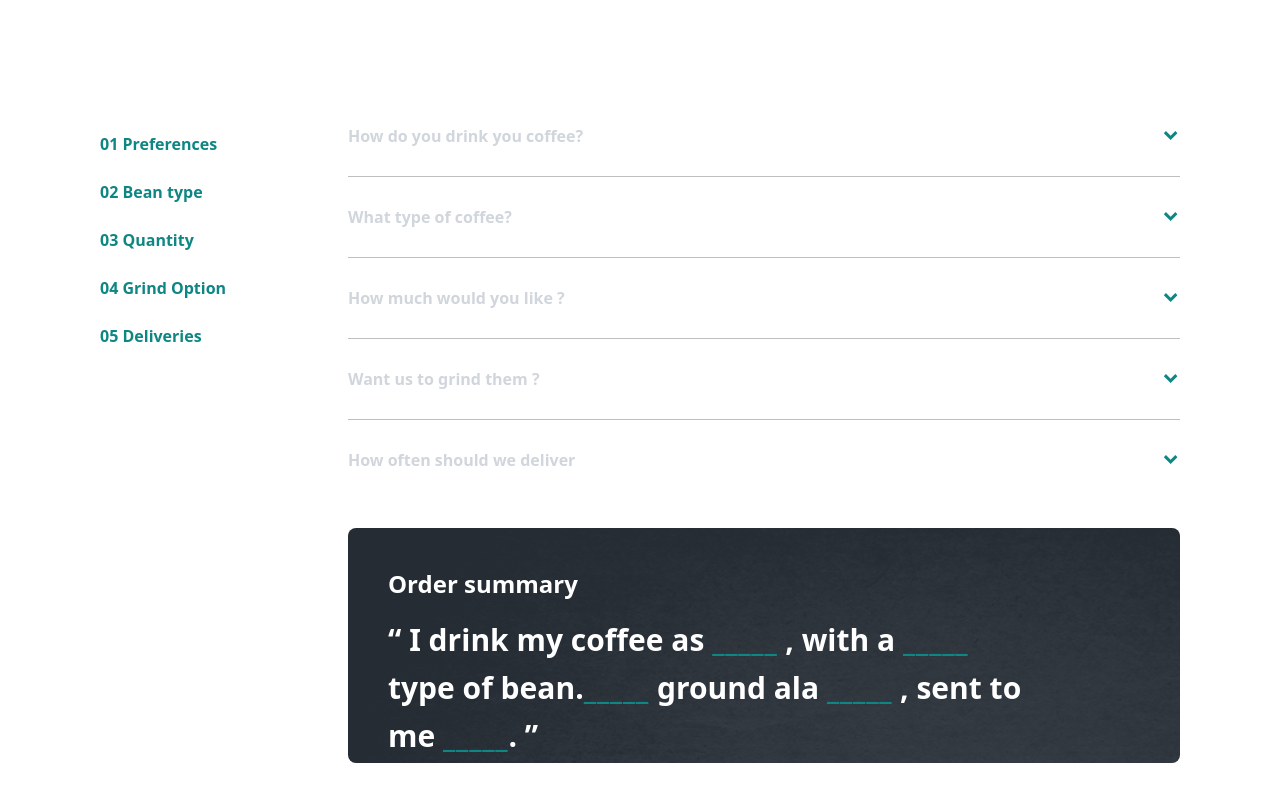
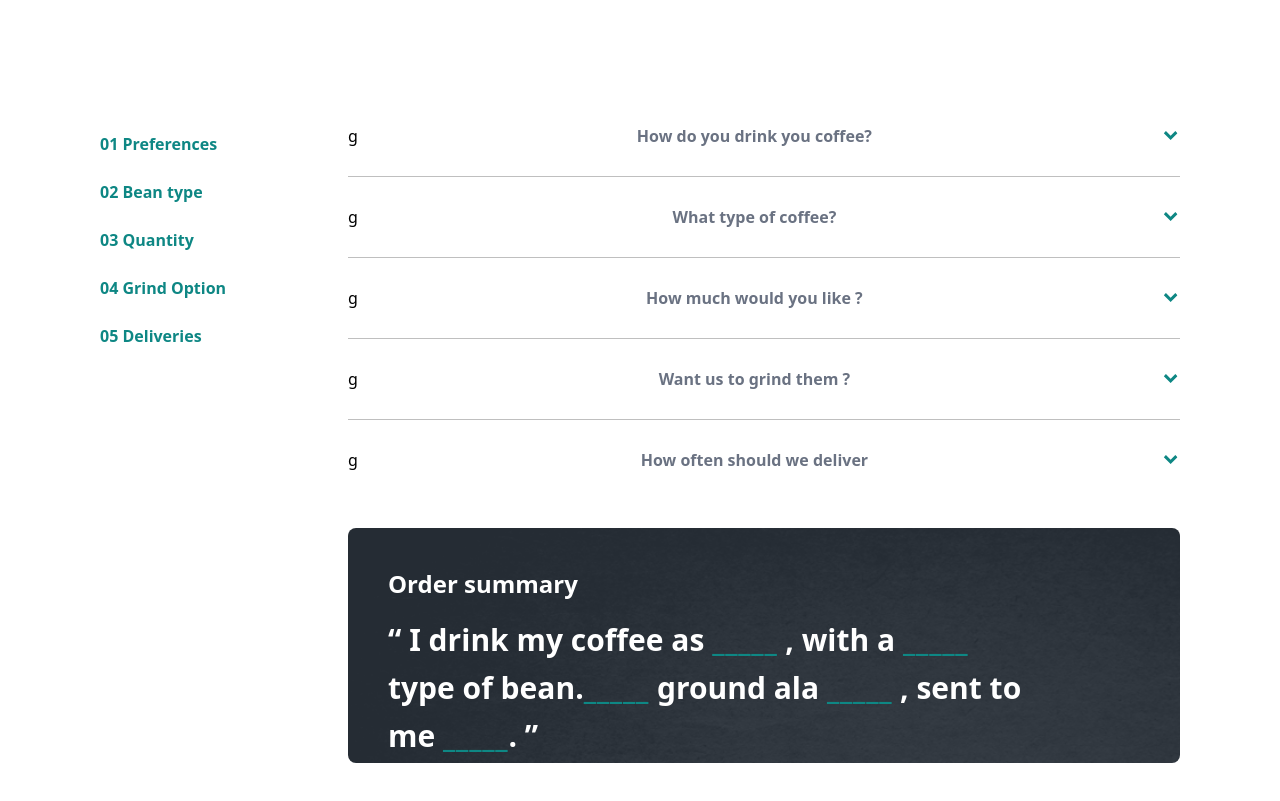
Before and after one commit to ItaloDev-Marcelo/Coffee-Roaster-V2, a React (Vite) app: page /Create-Plan in a window 1280 px wide. Shown: the part 1500-2301 px from the top of the page. Built offline with nearby package versions, Linux system fonts and the light colour scheme.

Commit message:
style: add cursor-pointer to AccordionItem

```diff
--- a/src/components/OrderSummary-accordion/AccordionItem.tsx
+++ b/src/components/OrderSummary-accordion/AccordionItem.tsx
@@ -7,7 +7,7 @@ const AccordionItem = ({handleAccordion,index,accordionOpen, children, data}:Acc
         <div>
             <div className='header flex flex-row   h-10 space-between items-center my-5' onClick={() => handleAccordion(index)}>
              <div className='flex flex-row justify-between items-center  w-full'>
-                <div className='cursor-pointer'> <p className='mr-2.5 text-1.7xl text-gray-300 font-bold'><span className={accordionOpen == index ? 'text-green-700' : ''}>{data.accordionTitle}</span></p> </div>
+g                <div className='cursor-pointer'> <p className='mr-2.5 text-1.7xl text-gray-500 font-bold'><span className={accordionOpen == index ? 'text-green-700' : ''}>{data.accordionTitle}</span></p> </div>
 
                  <div className={accordionOpen == index ?
                 'rotate-180 delay-50 duration-300 ease-in-out scale-75 ' :
```
